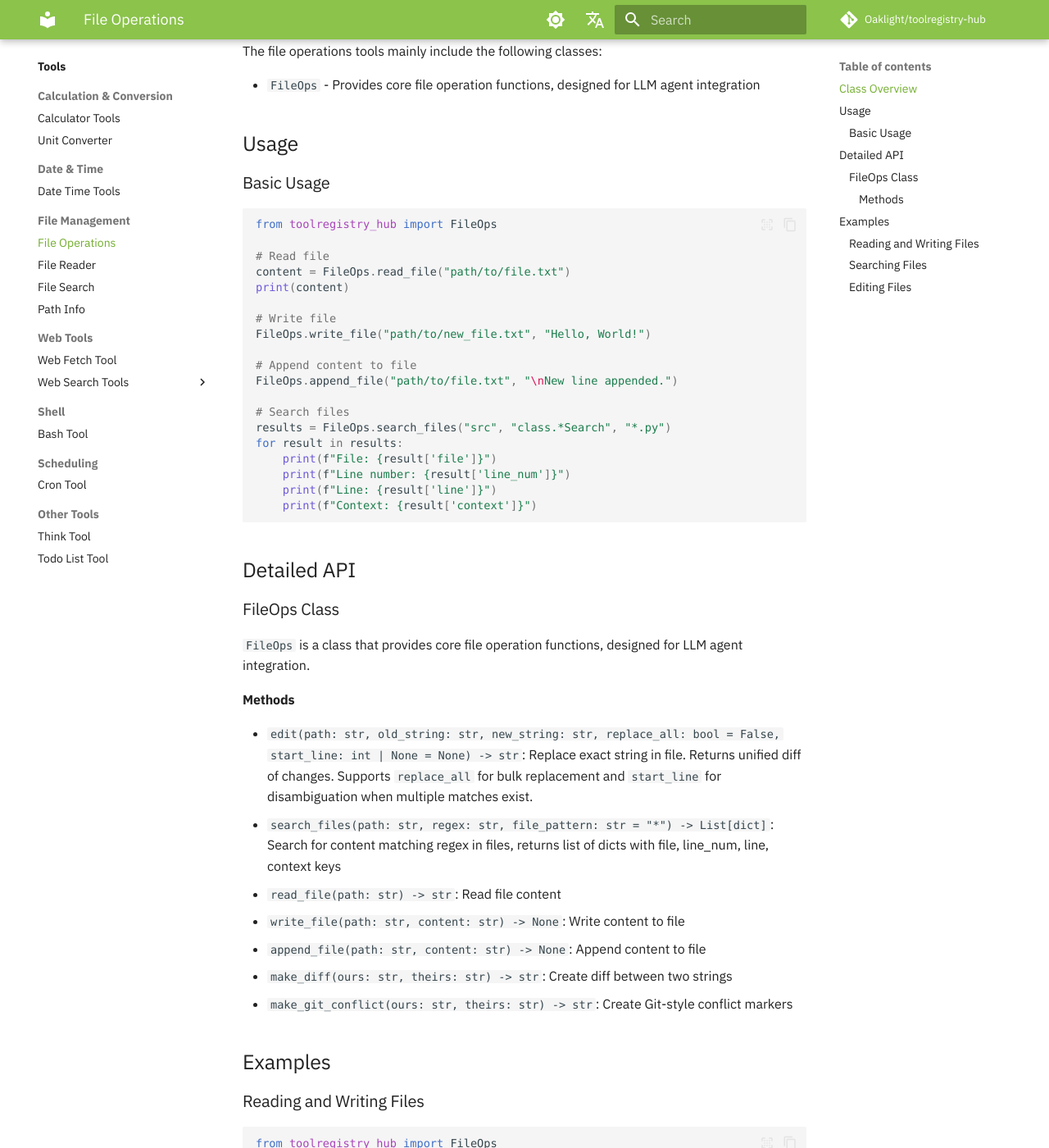
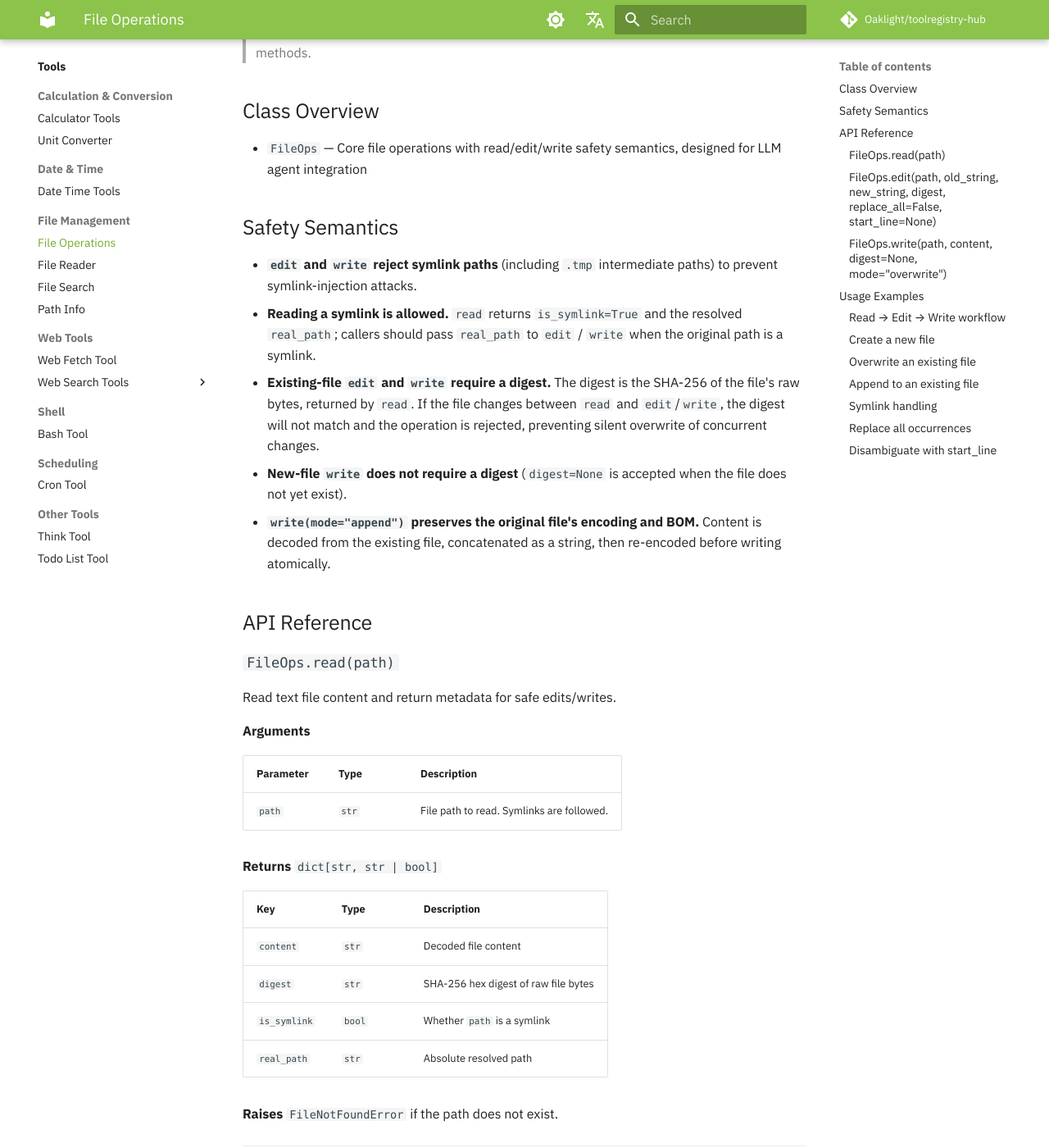
Before and after one commit to Oaklight/toolregistry-hub, an MkDocs documentation site: the page built from docs/tools/file_ops.md, in a window 1280 px wide and 1400 px high, scrolled down 362 px. Shown: the whole window at 82% size. Built offline with MkDocs 1.6.1 and Material for MkDocs 9.7.7, drawn with Linux system fonts in a browser that asks for light colours; some web fonts are replaced; comment, search, counter and statistics services are not loaded; some of the changed text lies outside the part shown.

Commit message:
docs(file_ops): update to read/edit/write digest API [docs_en]

````diff
--- a/docs/tools/file_ops.md
+++ b/docs/tools/file_ops.md
@@ -1,127 +1,184 @@
 # File Operations Tools
 
-The file operations tools provide various functions for file content operations, including reading, writing, searching, and replacing.
+The file operations tools provide safe, atomic file read/edit/write with a digest-based version proof to prevent lost-update races and symlink injection.
+
+> **Note:** `FileOps` is the legacy compatibility surface. The preferred classes for reading and searching are `FileReader` and `FileSearch`. `FileOps` now exposes a minimal Claude Code-style API — `read` / `edit` / `write` — and retains only the helpers still needed by those three methods.
 
 ## Class Overview
 
-The file operations tools mainly include the following classes:
+- `FileOps` — Core file operations with read/edit/write safety semantics, designed for LLM agent integration
 
-- `FileOps` - Provides core file operation functions, designed for LLM agent integration
+## Safety Semantics
 
-## Usage
+- **`edit` and `write` reject symlink paths** (including `.tmp` intermediate paths) to prevent symlink-injection attacks.
+- **Reading a symlink is allowed.** `read` returns `is_symlink=True` and the resolved `real_path`; callers should pass `real_path` to `edit` / `write` when the original path is a symlink.
+- **Existing-file `edit` and `write` require a digest.** The digest is the SHA-256 of the file's raw bytes, returned by `read`. If the file changes between `read` and `edit`/`write`, the digest will not match and the operation is rejected, preventing silent overwrite of concurrent changes.
+- **New-file `write` does not require a digest** (`digest=None` is accepted when the file does not yet exist).
+- **`write(mode="append")` preserves the original file's encoding and BOM.** Content is decoded from the existing file, concatenated as a string, then re-encoded before writing atomically.
 
-### Basic Usage
+## API Reference
+
+### `FileOps.read(path)`
+
+Read text file content and return metadata for safe edits/writes.
+
+**Arguments**
+
+| Parameter | Type | Description |
+|-----------|------|-------------|
+| `path` | `str` | File path to read. Symlinks are followed. |
+
+**Returns** `dict[str, str | bool]`
+
+| Key | Type | Description |
+|-----|------|-------------|
+| `content` | `str` | Decoded file content |
+| `digest` | `str` | SHA-256 hex digest of raw file bytes |
+| `is_symlink` | `bool` | Whether `path` is a symlink |
+| `real_path` | `str` | Absolute resolved path |
+
+**Raises** `FileNotFoundError` if the path does not exist.
+
+---
+
+### `FileOps.edit(path, old_string, new_string, digest, replace_all=False, start_line=None)`
+
+Replace an exact string in a file. Requires a digest from `read(path)`.
+
+**Arguments**
+
+| Parameter | Type | Default | Description |
+|-----------|------|---------|-------------|
+| `path` | `str` | — | Absolute path to the file. Must not be a symlink. |
+| `old_string` | `str` | — | Exact text to find. Must not be empty. |
+| `new_string` | `str` | — | Replacement text (must differ from `old_string`). |
+| `digest` | `str` | — | SHA-256 digest returned by `read(path)`. |
+| `replace_all` | `bool` | `False` | Replace all occurrences instead of just the first. |
+| `start_line` | `int \| None` | `None` | 1-based line hint for disambiguation when multiple matches exist. |
+
+**Returns** `dict[str, str]`
+
+| Key | Type | Description |
+|-----|------|-------------|
+| `diff` | `str` | Unified diff of the change |
+| `digest` | `str` | SHA-256 digest of the updated file (use for subsequent edits) |
+
+**Raises**
+
+- `ValueError` — if `old_string` is empty, identical to `new_string`, not found, ambiguous without `replace_all`/`start_line`, digest is missing or stale, or path is a symlink.
+- `FileNotFoundError` — if the file does not exist.
+
+**Chaining edits:** the returned `digest` can be passed directly to the next `edit` call, enabling a read-once / edit-many workflow without re-reading between edits:
+
+```python
+result = FileOps.edit(path, "foo", "bar", digest=digest)
+result = FileOps.edit(path, "baz", "qux", digest=result["digest"])
+```
+
+---
+
+### `FileOps.write(path, content, digest=None, mode="overwrite")`
+
+Write or append content to a file atomically.
+
+**Arguments**
+
+| Parameter | Type | Default | Description |
+|-----------|------|---------|-------------|
+| `path` | `str` | — | Destination file path. Must not be a symlink. |
+| `content` | `str` | — | Content to write or append. |
+| `digest` | `str \| None` | `None` | Required when the file already exists. |
+| `mode` | `"overwrite" \| "append"` | `"overwrite"` | Write mode. |
+
+**Returns** `dict[str, str]`
+
+| Key | Type | Description |
+|-----|------|-------------|
+| `digest` | `str` | SHA-256 digest of the written file |
+
+**Raises**
+
+- `ValueError` — if `mode` is invalid, digest is required but missing/stale, or path is a symlink.
+
+**Notes**
+
+- `mode="append"` on an existing file decodes the file using its original encoding (including BOM), appends `content` as a string, and re-encodes before writing. This preserves UTF-16 and BOM-prefixed UTF-8 files correctly.
+- `mode="append"` on a non-existent file writes `content` as plain UTF-8 (no BOM).
+
+---
+
+## Usage Examples
+
+### Read → Edit → Write workflow
 
 ```python
 from toolregistry_hub import FileOps
 
-# Read file
-content = FileOps.read_file("path/to/file.txt")
-print(content)
+# 1. Read the file — get content and digest
+result = FileOps.read("config.py")
+print(result["content"])
+# is_symlink=False, real_path="/abs/path/config.py"
 
-# Write file
-FileOps.write_file("path/to/new_file.txt", "Hello, World!")
+# 2. Edit using the returned digest
+edit_result = FileOps.edit(
+    "config.py",
+    old_string='DEBUG = False',
+    new_string='DEBUG = True',
+    digest=result["digest"],
+)
+print(edit_result["diff"])
 
-# Append content to file
-FileOps.append_file("path/to/file.txt", "\nNew line appended.")
-
-# Search files
-results = FileOps.search_files("src", "class.*Search", "*.py")
-for result in results:
-    print(f"File: {result['file']}")
-    print(f"Line number: {result['line_num']}")
-    print(f"Line: {result['line']}")
-    print(f"Context: {result['context']}")
+# 3. Chain a second edit using the updated digest
+FileOps.edit(
+    "config.py",
+    old_string="LOG_LEVEL = 'info'",
+    new_string="LOG_LEVEL = 'debug'",
+    digest=edit_result["digest"],
+)
 ```
 
-## Detailed API
-
-### FileOps Class
-
-`FileOps` is a class that provides core file operation functions, designed for LLM agent integration.
-
-#### Methods
-
-- `edit(path: str, old_string: str, new_string: str, replace_all: bool = False, start_line: int | None = None) -> str`: Replace exact string in file. Returns unified diff of changes. Supports `replace_all` for bulk replacement and `start_line` for disambiguation when multiple matches exist.
-- `search_files(path: str, regex: str, file_pattern: str = "*") -> List[dict]`: Search for content matching regex in files, returns list of dicts with file, line_num, line, context keys
-- `read_file(path: str) -> str`: Read file content
-- `write_file(path: str, content: str) -> None`: Write content to file
-- `append_file(path: str, content: str) -> None`: Append content to file
-- `make_diff(ours: str, theirs: str) -> str`: Create diff between two strings
-- `make_git_conflict(ours: str, theirs: str) -> str`: Create Git-style conflict markers
-
-## Examples
-
-### Reading and Writing Files
+### Create a new file
 
 ```python
-from toolregistry_hub import FileOps
-
-# Read file
-content = FileOps.read_file("example.txt")
-print(f"Original content:\n{content}")
-# Output: Original content:
-# Hello, World!
-
-# Write file
-FileOps.write_file("new_file.txt", "This is the content of a new file.")
-
-# Append content to file
-FileOps.append_file("example.txt", "\nThis is appended content.")
-
-# Read file again to see changes
-updated_content = FileOps.read_file("example.txt")
-print(f"Updated content:\n{updated_content}")
-# Output: Updated content:
-# Hello, World!
-# This is appended content.
+# New files do not require a digest
+result = FileOps.write("notes.txt", "Hello, World!")
+print(result["digest"])
 ```
 
-### Searching Files
+### Overwrite an existing file
 
 ```python
-from toolregistry_hub import FileOps
-
-# Search for class definitions in Python files
-results = FileOps.search_files("src", r"class\s+\w+", "*.py")
-print(f"Found {len(results)} matches:")
-for result in results:
-    print(f"File: {result['file']}")
-    print(f"Line number: {result['line_num']}")
-    print(f"Line: {result['line']}")
-    print(f"Context: {result['context']}")
-    print("-" * 50)
-# Output example:
-# Found 2 matches:
-# File: /tmp/test1.py
-# Line number: 1
-# Line: class MyClass:
-# Context: [(2, '    def __init__(self):'), (3, '        pass')]
-# --------------------------------------------------
-
-# Search for specific string
-results = FileOps.search_files(".", "TODO", "*")
-print(f"Found {len(results)} TODO items:")
-for result in results:
-    print(f"File: {result['file']}")
-    print(f"Line number: {result['line_num']}")
-    print(f"Line: {result['line']}")
-    print("-" * 50)
+r = FileOps.read("notes.txt")
+FileOps.write("notes.txt", "Updated content.", digest=r["digest"])
 ```
 
-### Editing Files
+### Append to an existing file
 
 ```python
-from toolregistry_hub import FileOps
+r = FileOps.read("log.txt")
+FileOps.write("log.txt", "\nNew entry.", digest=r["digest"], mode="append")
+```
 
-# Simple single-match replacement
-diff = FileOps.edit("example.py", "def hello():", "def hello_world():")
-print(diff)  # Shows unified diff of what changed
+### Symlink handling
 
-# Replace all occurrences
-FileOps.edit("example.py", "TODO", "DONE", replace_all=True)
+```python
+r = FileOps.read("link.txt")        # allowed; r["is_symlink"] == True
+# Pass the real path to edit/write to avoid symlink rejection
+FileOps.write(r["real_path"], "safe write", digest=r["digest"])
+```
 
-# Disambiguate with start_line when multiple matches exist
-# Selects the match closest to line 42
-FileOps.edit("example.py", "return result", "return modified", start_line=42)
+### Replace all occurrences
+
+```python
+r = FileOps.read("todos.md")
+FileOps.edit("todos.md", "TODO", "DONE", digest=r["digest"], replace_all=True)
 ```
+
+### Disambiguate with start_line
+
+```python
+r = FileOps.read("script.py")
+# Two matches exist; select the one closest to line 42
+FileOps.edit("script.py", "return result", "return value",
+             digest=r["digest"], start_line=42)
+```
````
